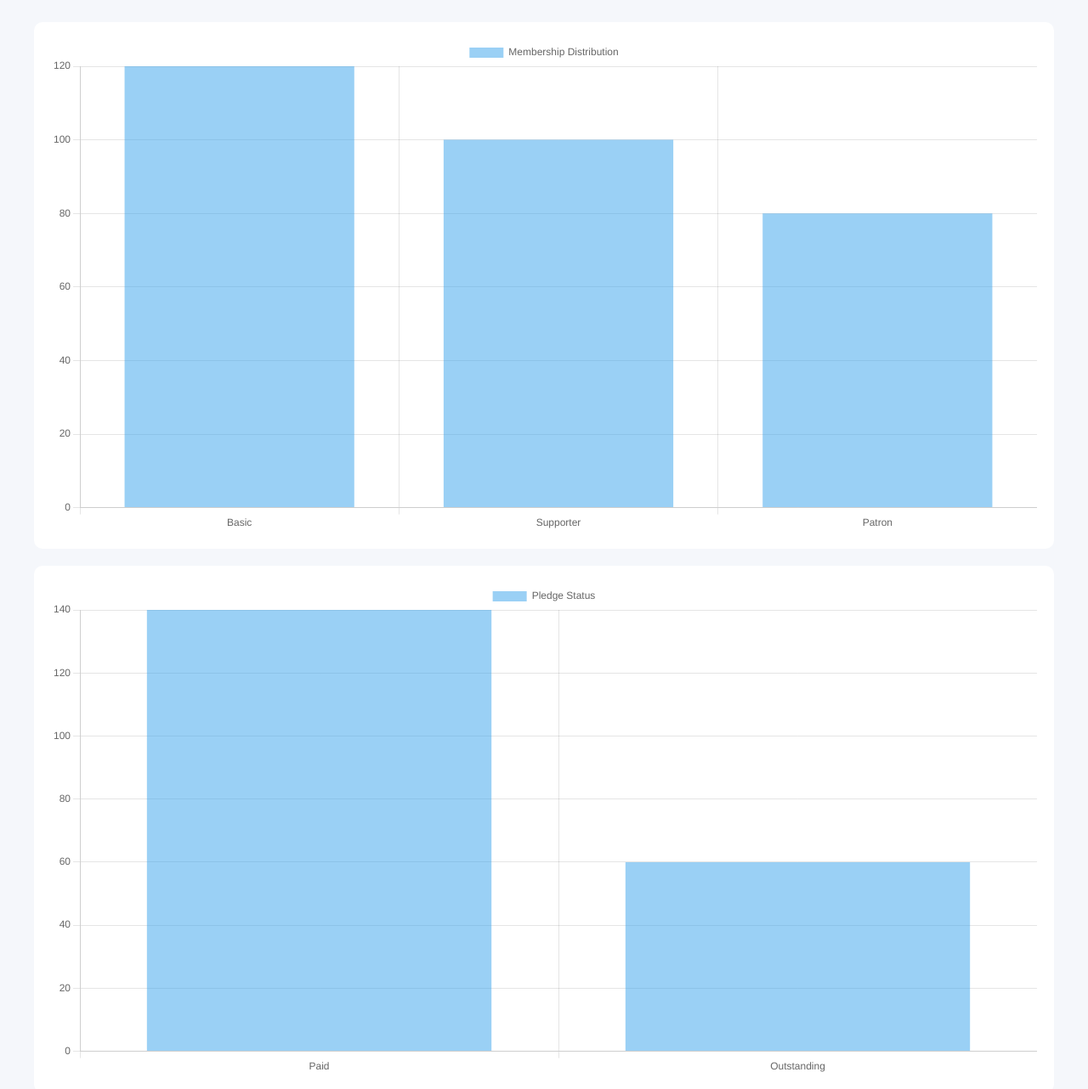
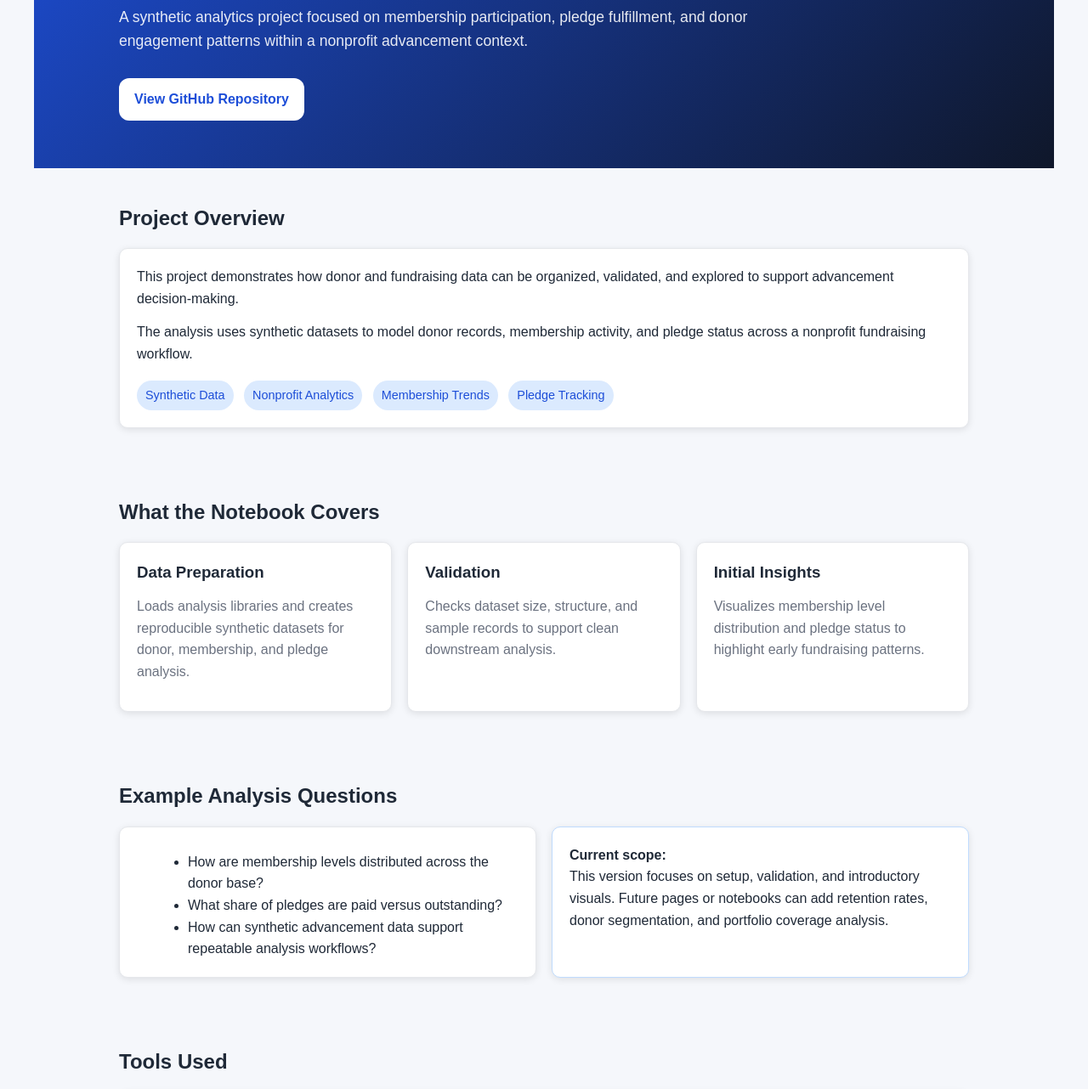
Before and after one commit to amandapacchacommunity/Project4, a plain HTML site: page index.html in a window 1280 px wide. Shown: the part 246-1528 px from the top of the page at 85% size. Drawn offline with nearby package versions, Linux system fonts and the light colour scheme.

Commit message:
Update index.html

```diff
--- a/index.html
+++ b/index.html
@@ -1,5 +1,175 @@
 <!DOCTYPE html>
-<html>
+<html lang="en">
+<head>
+  <meta charset="UTF-8" />
+  <meta name="viewport" content="width=device-width, initial-scale=1.0" />
+  <title>Project4 | Advancement Portfolio and Donor Retention Analysis</title>
+  <style>
+    :root {
+      --bg: #f7f8fb;
+      --card: #ffffff;
+      --text: #1f2937;
+      --muted: #6b7280;
+      --accent: #2563eb;
+      --border: #e5e7eb;
+    }
+    * { box-sizing: border-box; }
+    body {
+      margin: 0;
+      font-family: Arial, Helvetica, sans-serif;
+      background: var(--bg);
+      color: var(--text);
+      line-height: 1.6;
+    }
+    .hero {
+      background: linear-gradient(135deg, #1d4ed8, #0f172a);
+      color: white;
+      padding: 72px 20px 56px;
+    }
+    .wrap {
+      max-width: 1000px;
+      margin: 0 auto;
+    }
+    h1, h2, h3 { margin: 0 0 12px; }
+    h1 { font-size: 2.5rem; }
+    h2 { font-size: 1.5rem; margin-bottom: 16px; }
+    p { margin: 0 0 14px; }
+    .sub {
+      font-size: 1.1rem;
+      max-width: 760px;
+      color: rgba(255,255,255,.9);
+    }
+    .section {
+      padding: 40px 20px;
+    }
+    .grid {
+      display: grid;
+      grid-template-columns: repeat(auto-fit, minmax(240px, 1fr));
+      gap: 18px;
+    }
+    .card {
+      background: var(--card);
+      border: 1px solid var(--border);
+      border-radius: 16px;
+      padding: 20px;
+      box-shadow: 0 8px 24px rgba(15, 23, 42, 0.05);
+    }
+    .muted { color: var(--muted); }
+    ul { margin: 8px 0 0 20px; }
+    .pill {
+      display: inline-block;
+      background: #dbeafe;
+      color: #1d4ed8;
+      padding: 6px 10px;
+      border-radius: 999px;
+      font-size: .9rem;
+      margin: 4px 8px 0 0;
+    }
+    .footer {
+      padding: 28px 20px 50px;
+      color: var(--muted);
+      text-align: center;
+    }
+    .btn {
+      display: inline-block;
+      margin-top: 16px;
+      background: white;
+      color: #1d4ed8;
+      text-decoration: none;
+      font-weight: 700;
+      padding: 12px 18px;
+      border-radius: 12px;
+    }
+    .note {
+      background: #eff6ff;
+      border: 1px solid #bfdbfe;
+      border-radius: 14px;
+      padding: 16px;
+    }
+  </style>
+</head>
+<body>
+  <header class="hero">
+    <div class="wrap">
+      <h1>Advancement Portfolio and Donor Retention Analysis</h1>
+      <p class="sub">A synthetic analytics project focused on membership participation, pledge fulfillment, and donor engagement patterns within a nonprofit advancement context.</p>
+      <a class="btn" href="https://github.com/amandapacchacommunity/Project4" target="_blank" rel="noreferrer">View GitHub Repository</a>
+    </div>
+  </header>
+
+  <main>
+    <section class="section">
+      <div class="wrap">
+        <h2>Project Overview</h2>
+        <div class="card">
+          <p>This project demonstrates how donor and fundraising data can be organized, validated, and explored to support advancement decision-making.</p>
+          <p>The analysis uses synthetic datasets to model donor records, membership activity, and pledge status across a nonprofit fundraising workflow.</p>
+          <div>
+            <span class="pill">Synthetic Data</span>
+            <span class="pill">Nonprofit Analytics</span>
+            <span class="pill">Membership Trends</span>
+            <span class="pill">Pledge Tracking</span>
+          </div>
+        </div>
+      </div>
+    </section>
+
+    <section class="section">
+      <div class="wrap">
+        <h2>What the Notebook Covers</h2>
+        <div class="grid">
+          <div class="card">
+            <h3>Data Preparation</h3>
+            <p class="muted">Loads analysis libraries and creates reproducible synthetic datasets for donor, membership, and pledge analysis.</p>
+          </div>
+          <div class="card">
+            <h3>Validation</h3>
+            <p class="muted">Checks dataset size, structure, and sample records to support clean downstream analysis.</p>
+          </div>
+          <div class="card">
+            <h3>Initial Insights</h3>
+            <p class="muted">Visualizes membership level distribution and pledge status to highlight early fundraising patterns.</p>
+          </div>
+        </div>
+      </div>
+    </section>
+
+    <section class="section">
+      <div class="wrap">
+        <h2>Example Analysis Questions</h2>
+        <div class="grid">
+          <div class="card">
+            <ul>
+              <li>How are membership levels distributed across the donor base?</li>
+              <li>What share of pledges are paid versus outstanding?</li>
+              <li>How can synthetic advancement data support repeatable analysis workflows?</li>
+            </ul>
+          </div>
+          <div class="card note">
+            <strong>Current scope:</strong>
+            <p>This version focuses on setup, validation, and introductory visuals. Future pages or notebooks can add retention rates, donor segmentation, and portfolio coverage analysis.</p>
+          </div>
+        </div>
+      </div>
+    </section>
+
+    <section class="section">
+      <div class="wrap">
+        <h2>Tools Used</h2>
+        <div class="card">
+          <p>Python, Pandas, NumPy, Matplotlib, Seaborn, Google Colab, and GitHub.</p>
+        </div>
+      </div>
+    </section>
+  </main>
+
+  <footer class="footer">
+    <div class="wrap">
+      <p>Created by Amanda</p>
+    </div>
+  </footer>
+</body>
+
 <head>
 <title>Nonprofit Advancement Dashboard</title>
 <script src="https://cdn.jsdelivr.net/npm/chart.js"></script>
```
